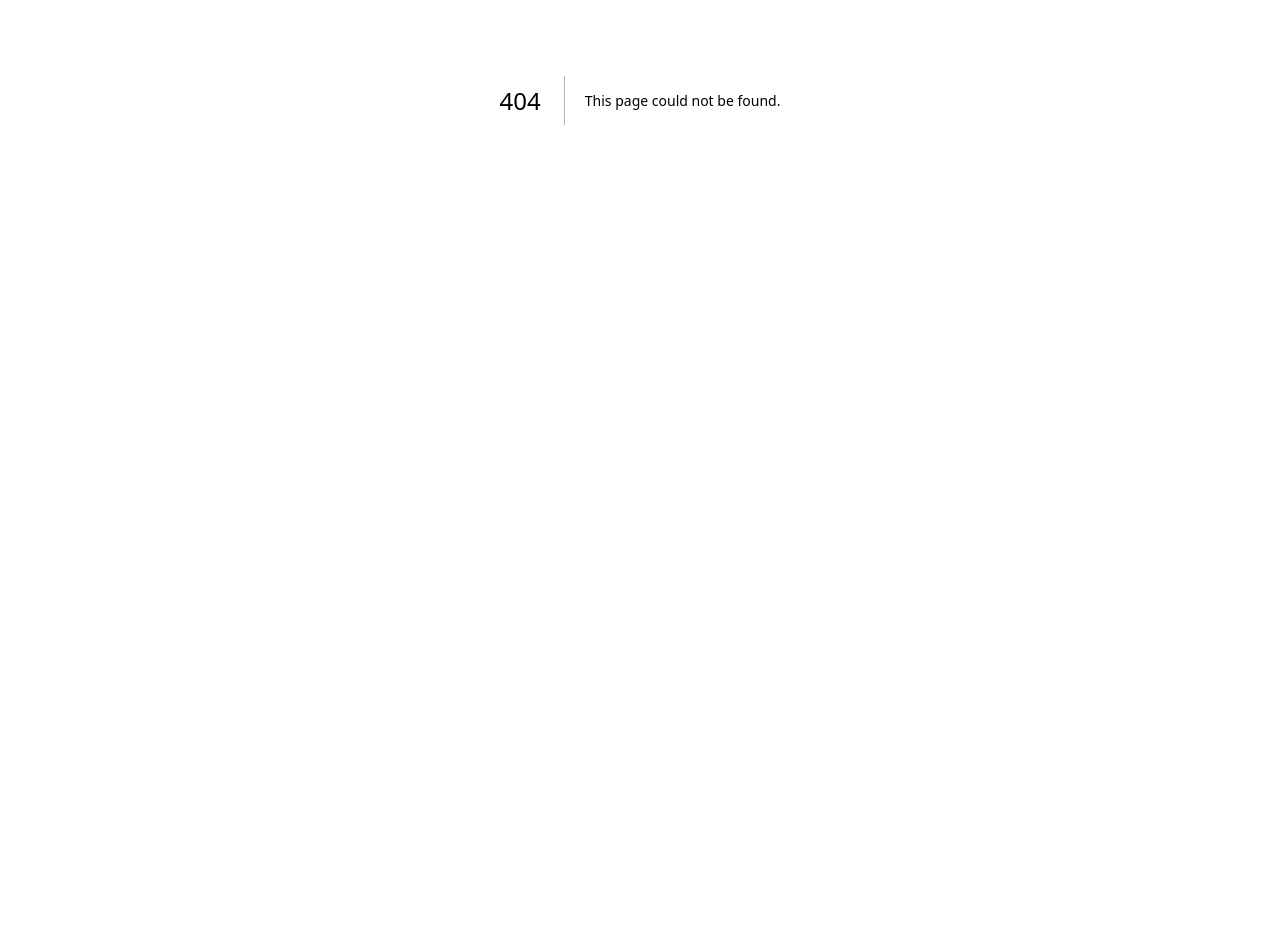
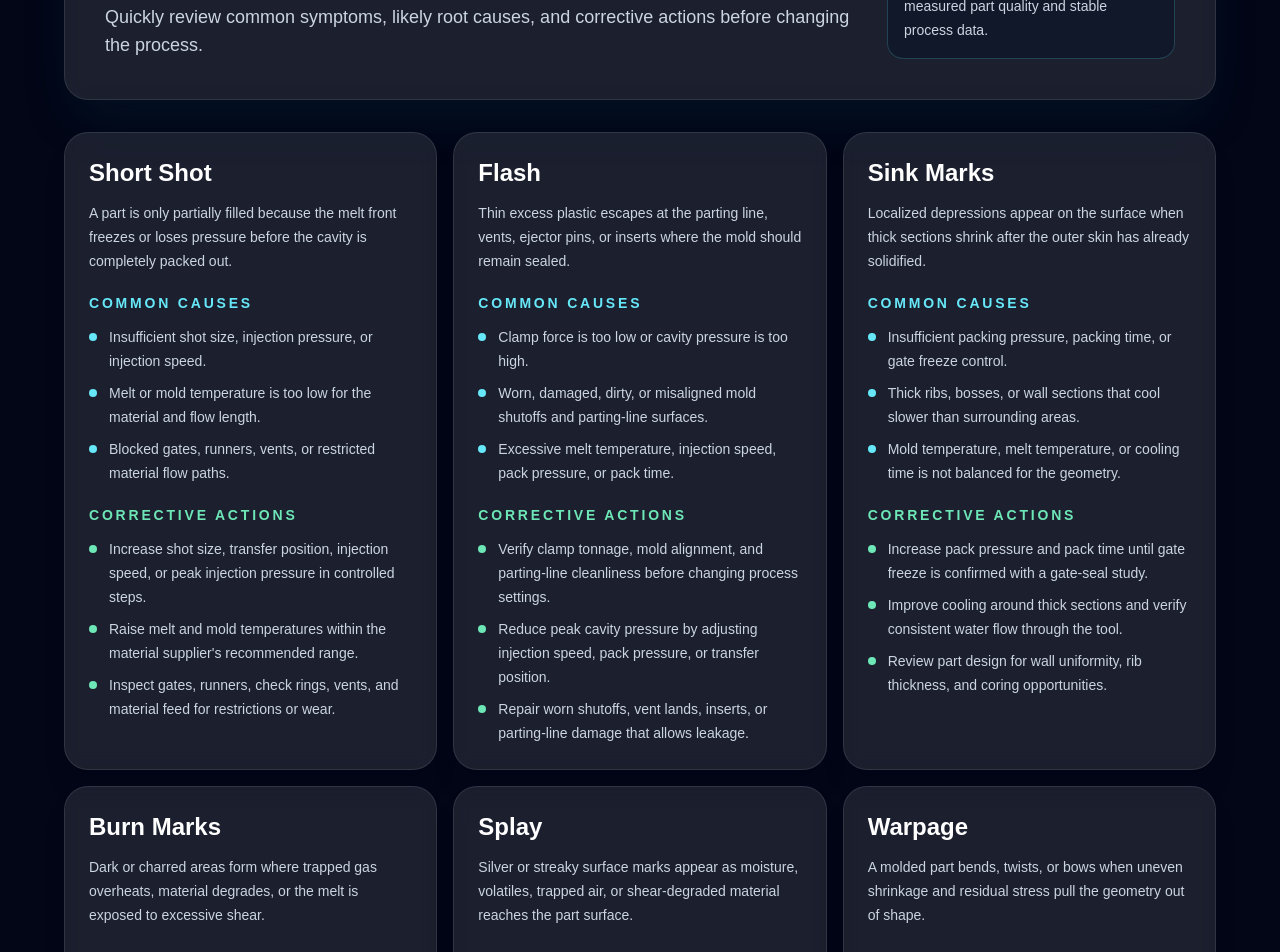
Before and after one commit to scottgraham2882-collab/molding-mentor-ai, a Next.js app: page /defects in a window 1280 px wide. Before the commit this address had no page. Shown: the part 300-1252 px from the top of the page. Before the commit the page ends 800 px from the top, so only its background shows below. Built offline with nearby package versions, Linux system fonts and the light colour scheme.

Commit message:
Add defect library page

```diff
--- /dev/null
+++ b/app/defects/page.tsx
@@ -0,0 +1,169 @@
+import Link from "next/link";
+
+const defects = [
+  {
+    name: "Short Shot",
+    description:
+      "A part is only partially filled because the melt front freezes or loses pressure before the cavity is completely packed out.",
+    causes: [
+      "Insufficient shot size, injection pressure, or injection speed.",
+      "Melt or mold temperature is too low for the material and flow length.",
+      "Blocked gates, runners, vents, or restricted material flow paths.",
+    ],
+    actions: [
+      "Increase shot size, transfer position, injection speed, or peak injection pressure in controlled steps.",
+      "Raise melt and mold temperatures within the material supplier's recommended range.",
+      "Inspect gates, runners, check rings, vents, and material feed for restrictions or wear.",
+    ],
+  },
+  {
+    name: "Flash",
+    description:
+      "Thin excess plastic escapes at the parting line, vents, ejector pins, or inserts where the mold should remain sealed.",
+    causes: [
+      "Clamp force is too low or cavity pressure is too high.",
+      "Worn, damaged, dirty, or misaligned mold shutoffs and parting-line surfaces.",
+      "Excessive melt temperature, injection speed, pack pressure, or pack time.",
+    ],
+    actions: [
+      "Verify clamp tonnage, mold alignment, and parting-line cleanliness before changing process settings.",
+      "Reduce peak cavity pressure by adjusting injection speed, pack pressure, or transfer position.",
+      "Repair worn shutoffs, vent lands, inserts, or parting-line damage that allows leakage.",
+    ],
+  },
+  {
+    name: "Sink Marks",
+    description:
+      "Localized depressions appear on the surface when thick sections shrink after the outer skin has already solidified.",
+    causes: [
+      "Insufficient packing pressure, packing time, or gate freeze control.",
+      "Thick ribs, bosses, or wall sections that cool slower than surrounding areas.",
+      "Mold temperature, melt temperature, or cooling time is not balanced for the geometry.",
+    ],
+    actions: [
+      "Increase pack pressure and pack time until gate freeze is confirmed with a gate-seal study.",
+      "Improve cooling around thick sections and verify consistent water flow through the tool.",
+      "Review part design for wall uniformity, rib thickness, and coring opportunities.",
+    ],
+  },
+  {
+    name: "Burn Marks",
+    description:
+      "Dark or charred areas form where trapped gas overheats, material degrades, or the melt is exposed to excessive shear.",
+    causes: [
+      "Poor venting traps air or gas near end-of-fill locations.",
+      "Injection speed, screw speed, or back pressure creates excessive shear heat.",
+      "Material residence time, barrel temperature, or contamination causes degradation.",
+    ],
+    actions: [
+      "Clean, inspect, and add venting at end-of-fill areas or around trapped gas locations.",
+      "Reduce injection speed, screw speed, back pressure, or melt temperature where shear is excessive.",
+      "Purge degraded material and verify residence time, drying, and material handling practices.",
+    ],
+  },
+  {
+    name: "Splay",
+    description:
+      "Silver or streaky surface marks appear as moisture, volatiles, trapped air, or shear-degraded material reaches the part surface.",
+    causes: [
+      "Material moisture is too high or drying conditions are incorrect.",
+      "Air is entrained from poor feed, excessive decompression, or turbulent flow.",
+      "Melt temperature, screw recovery, or injection speed causes material degradation or shear.",
+    ],
+    actions: [
+      "Verify dryer temperature, dew point, drying time, and material moisture content.",
+      "Reduce suck-back, improve feed consistency, and check for air leaks or contamination.",
+      "Lower melt temperature, screw speed, back pressure, or injection speed as needed.",
+    ],
+  },
+  {
+    name: "Warpage",
+    description:
+      "A molded part bends, twists, or bows when uneven shrinkage and residual stress pull the geometry out of shape.",
+    causes: [
+      "Uneven wall thickness, gate location, fiber orientation, or flow-induced stress.",
+      "Unbalanced mold cooling or inconsistent coolant temperature and flow.",
+      "Pack, hold, cooling, or ejection settings create nonuniform shrinkage.",
+    ],
+    actions: [
+      "Balance mold temperatures and confirm cooling flow, circuit cleanliness, and coolant stability.",
+      "Optimize pack pressure, pack time, cooling time, and ejection timing to reduce residual stress.",
+      "Review gate location, wall thickness, ribs, and material orientation with tooling or design teams.",
+    ],
+  },
+];
+
+export default function DefectsPage() {
+  return (
+    <main className="min-h-screen bg-slate-950 px-4 py-6 text-slate-100 sm:px-6 lg:px-8">
+      <div className="mx-auto w-full max-w-6xl">
+        <header className="rounded-3xl border border-white/10 bg-white/10 p-5 shadow-2xl shadow-cyan-950/30 backdrop-blur sm:p-8 lg:p-10">
+          <Link
+            href="/"
+            className="inline-flex items-center rounded-full border border-cyan-300/30 px-4 py-2 text-sm font-semibold text-cyan-200 transition hover:border-cyan-200 hover:bg-cyan-300/10"
+          >
+            ← Back to coach
+          </Link>
+          <p className="mt-8 text-sm font-semibold uppercase tracking-[0.3em] text-cyan-300">
+            Defect Library
+          </p>
+          <div className="mt-3 grid gap-4 lg:grid-cols-[1fr_18rem] lg:items-end">
+            <div>
+              <h1 className="text-4xl font-bold tracking-tight text-white sm:text-5xl lg:text-6xl">
+                Injection molding defect guide
+              </h1>
+              <p className="mt-4 max-w-3xl text-base leading-7 text-slate-300 sm:text-lg">
+                Quickly review common symptoms, likely root causes, and corrective actions before changing the process.
+              </p>
+            </div>
+            <div className="rounded-2xl border border-cyan-300/20 bg-slate-900/70 p-4 text-sm leading-6 text-slate-300">
+              Use this page as a starting checklist, then validate every adjustment with measured part quality and stable process data.
+            </div>
+          </div>
+        </header>
+
+        <section className="mt-6 grid gap-4 sm:mt-8 md:grid-cols-2 xl:grid-cols-3">
+          {defects.map((defect) => (
+            <article
+              key={defect.name}
+              className="flex h-full flex-col rounded-3xl border border-white/10 bg-white/10 p-5 shadow-xl shadow-slate-950/20 backdrop-blur transition hover:-translate-y-1 hover:border-cyan-300/40 sm:p-6"
+            >
+              <h2 className="text-2xl font-bold text-white">{defect.name}</h2>
+              <p className="mt-3 text-sm leading-6 text-slate-300">{defect.description}</p>
+
+              <div className="mt-5 space-y-5">
+                <section>
+                  <h3 className="text-sm font-semibold uppercase tracking-[0.2em] text-cyan-300">
+                    Common Causes
+                  </h3>
+                  <ul className="mt-3 space-y-2 text-sm leading-6 text-slate-300">
+                    {defect.causes.map((cause) => (
+                      <li key={cause} className="flex gap-3">
+                        <span className="mt-2 h-2 w-2 shrink-0 rounded-full bg-cyan-300" />
+                        <span>{cause}</span>
+                      </li>
+                    ))}
+                  </ul>
+                </section>
+
+                <section>
+                  <h3 className="text-sm font-semibold uppercase tracking-[0.2em] text-emerald-300">
+                    Corrective Actions
+                  </h3>
+                  <ul className="mt-3 space-y-2 text-sm leading-6 text-slate-300">
+                    {defect.actions.map((action) => (
+                      <li key={action} className="flex gap-3">
+                        <span className="mt-2 h-2 w-2 shrink-0 rounded-full bg-emerald-300" />
+                        <span>{action}</span>
+                      </li>
+                    ))}
+                  </ul>
+                </section>
+              </div>
+            </article>
+          ))}
+        </section>
+      </div>
+    </main>
+  );
+}
--- a/app/page.tsx
+++ b/app/page.tsx
@@ -1,3 +1,5 @@
+import Link from "next/link";
+
 const recommendations = [
   "Describe the defect, material, tool, machine settings, and when the issue started.",
   "Check one variable at a time so each process change can be measured clearly.",
@@ -19,6 +21,15 @@ export default function Home() {
             Enter a molding problem and get structured troubleshooting guidance for defects,
             process drift, tooling concerns, and scientific molding next steps.
           </p>
+
+          <div className="mt-8 flex flex-col gap-3 sm:flex-row sm:items-center">
+            <Link
+              href="/defects"
+              className="inline-flex justify-center rounded-2xl border border-cyan-300/30 px-5 py-3 text-base font-bold text-cyan-100 transition hover:border-cyan-200 hover:bg-cyan-300/10 focus:outline-none focus:ring-4 focus:ring-cyan-300/20"
+            >
+              Open Defect Library
+            </Link>
+          </div>
 
           <form className="mt-8 space-y-5">
             <label htmlFor="problem" className="block text-sm font-medium text-slate-200">
```
